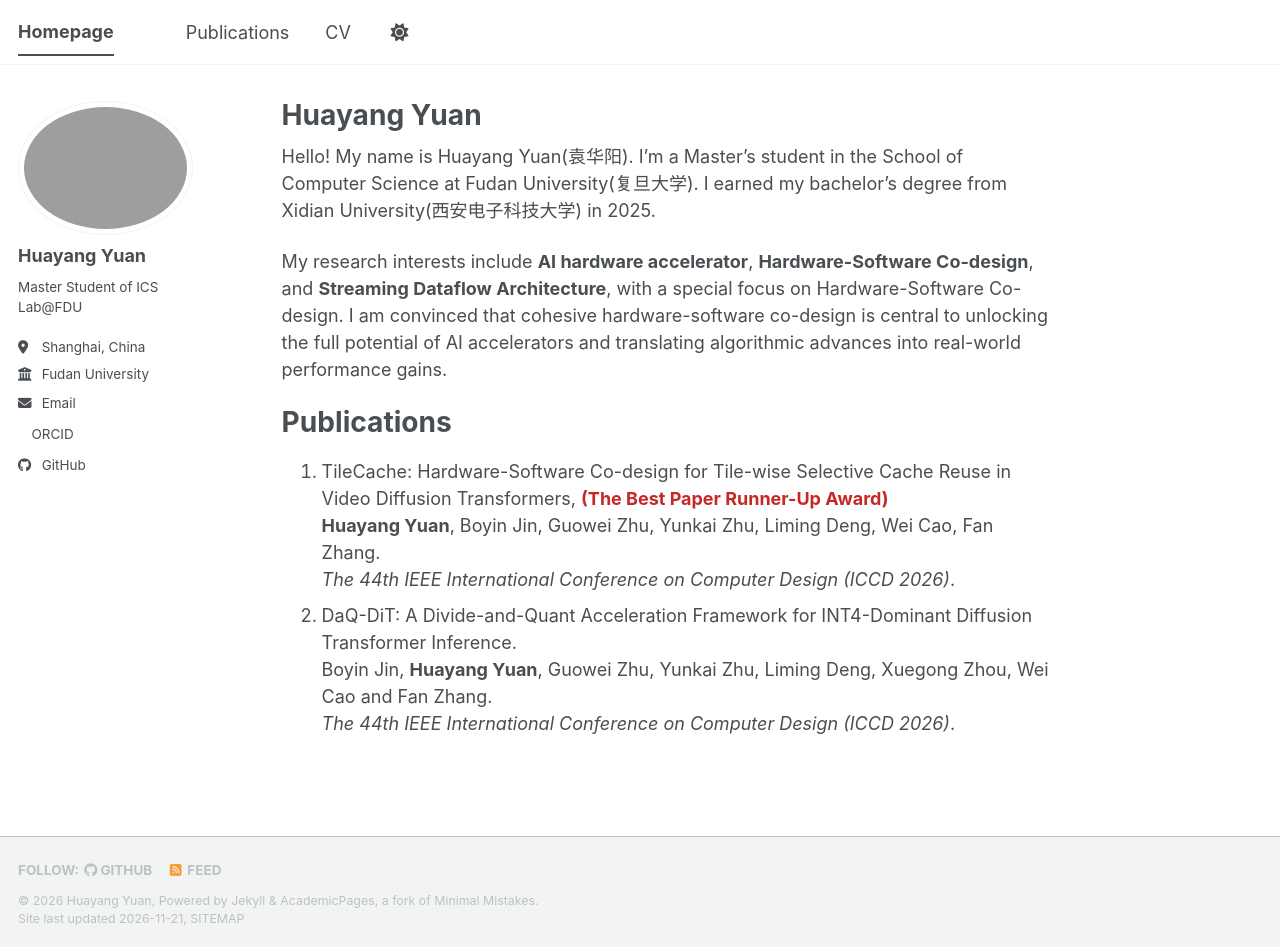
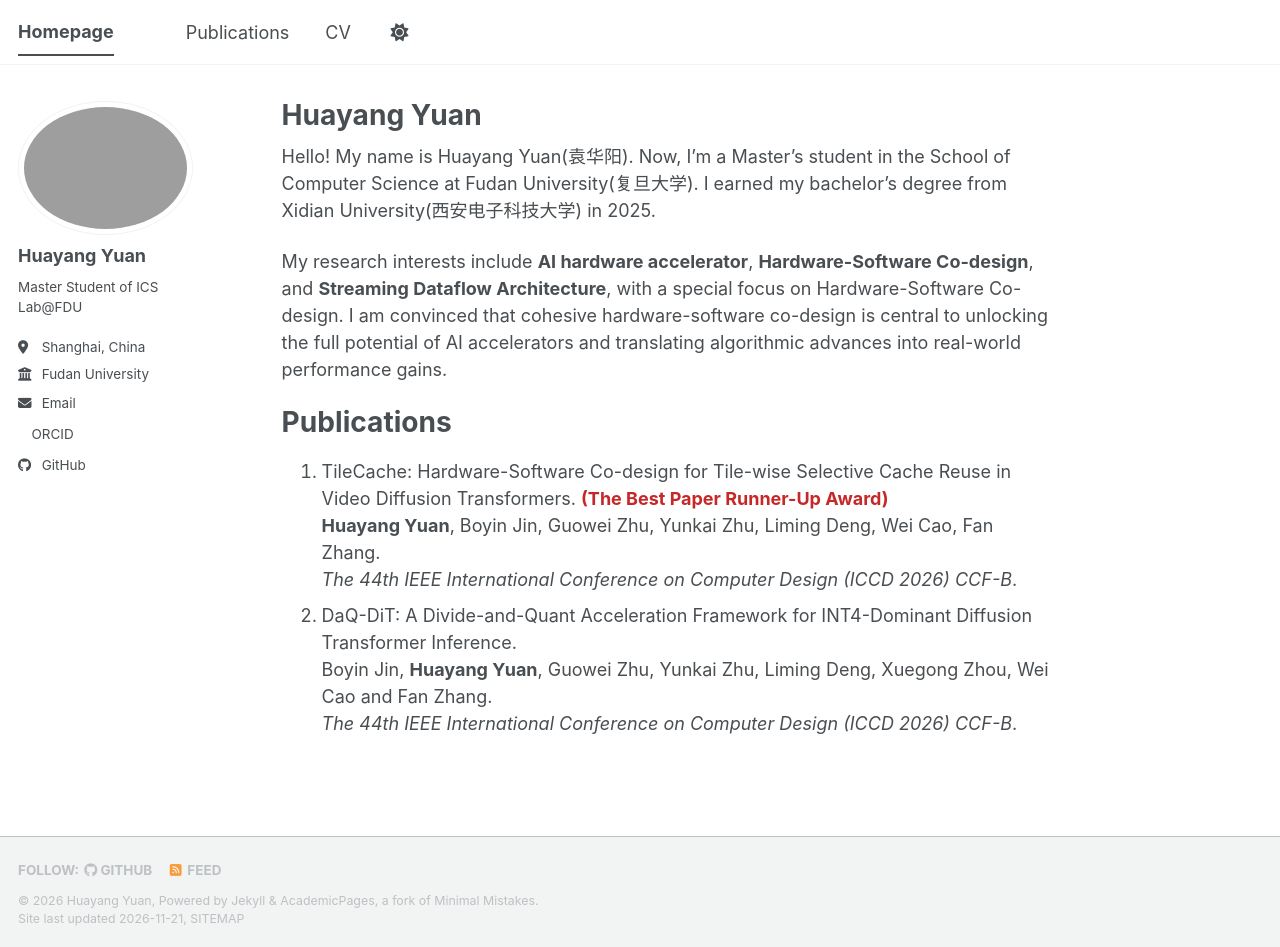
Before and after one commit to Geek3600/Geek3600.github.io, a Jekyll site: the page built from _pages/about.md, in a window 1280 px wide and 947 px high. Built offline with Jekyll 4.4.1, drawn with Linux system fonts in a browser that asks for light colours; a style sheet for code colours, icons or effects is not loaded.

Commit message:
Update homepage publication details

```diff
--- a/_pages/about.md
+++ b/_pages/about.md
@@ -6,14 +6,14 @@ redirect_from:
   - /about/
   - /about.html
 ---
-Hello! My name is Huayang Yuan(袁华阳). I’m a Master’s student in the School of Computer Science at Fudan University(复旦大学). I earned my bachelor’s degree from Xidian University(西安电子科技大学) in 2025.
+Hello! My name is Huayang Yuan(袁华阳). Now, I’m a Master’s student in the School of Computer Science at Fudan University(复旦大学). I earned my bachelor’s degree from Xidian University(西安电子科技大学) in 2025.
 
 My research interests include **AI hardware accelerator**, **Hardware-Software Co-design**, and **Streaming Dataflow Architecture**, with a special focus on Hardware-Software Co-design. I am convinced that cohesive hardware-software co-design is central to unlocking the full potential of AI accelerators and translating algorithmic advances into real-world performance gains.
 
 Publications
 ======
-1. TileCache: Hardware-Software Co-design for Tile-wise Selective Cache Reuse in Video Diffusion Transformers, <span style="color: #c62828;"><strong>(The Best Paper Runner-Up Award)</strong></span><br>
+1. TileCache: Hardware-Software Co-design for Tile-wise Selective Cache Reuse in Video Diffusion Transformers. <span style="color: #c62828;"><strong>(The Best Paper Runner-Up Award)</strong></span><br>
    **Huayang Yuan**, Boyin Jin, Guowei Zhu, Yunkai Zhu, Liming Deng, Wei Cao, Fan Zhang.<br>
-   *The 44th IEEE International Conference on Computer Design (ICCD 2026)*.
+   *The 44th IEEE International Conference on Computer Design (ICCD 2026) CCF-B*.
 2. DaQ-DiT: A Divide-and-Quant Acceleration Framework for INT4-Dominant Diffusion Transformer Inference.<br>Boyin Jin, **Huayang Yuan**, Guowei Zhu, Yunkai Zhu, Liming Deng, Xuegong Zhou, Wei Cao and Fan Zhang.<br>
-*The 44th IEEE International Conference on Computer Design (ICCD 2026)*.
+*The 44th IEEE International Conference on Computer Design (ICCD 2026) CCF-B*.
```
